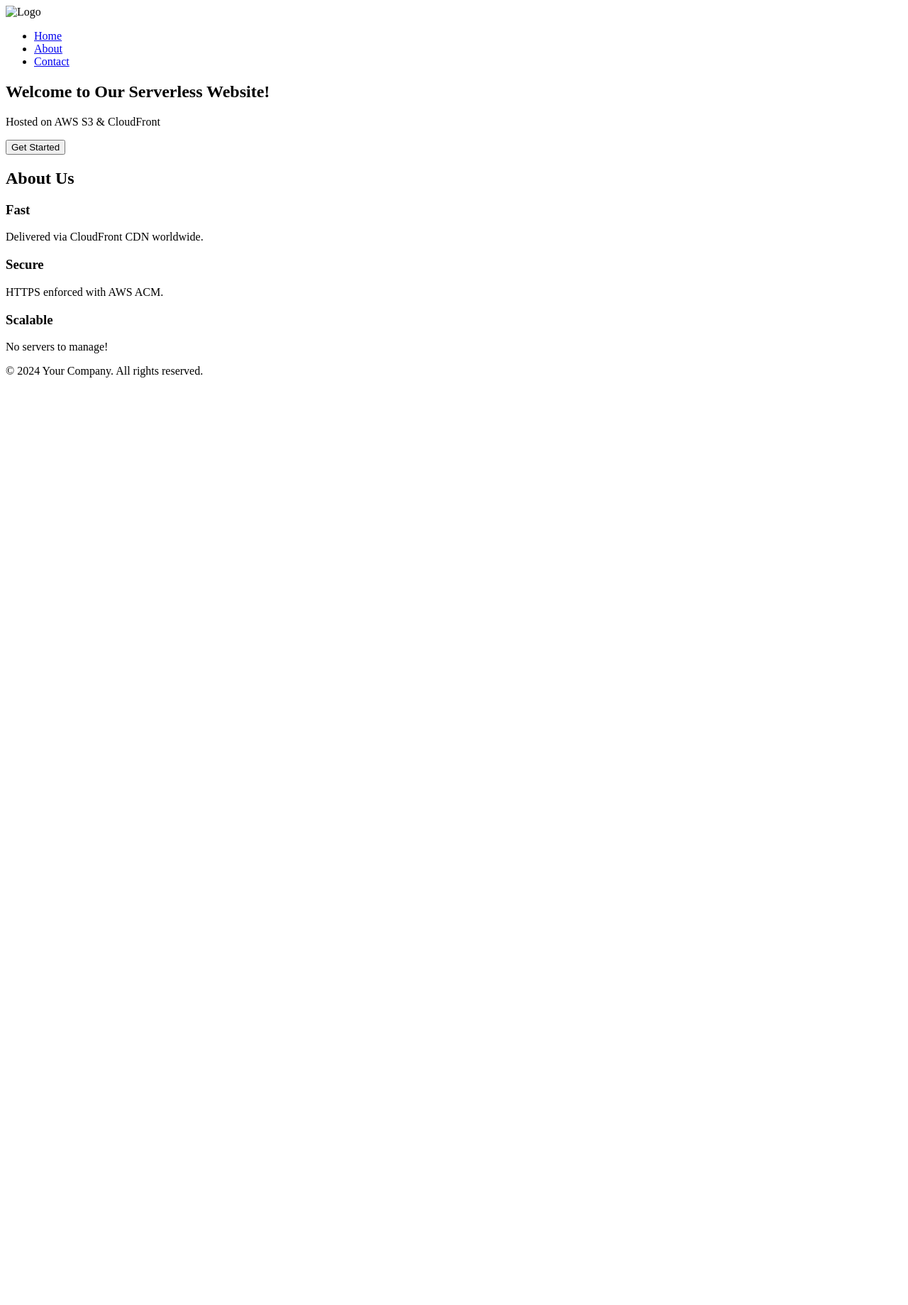
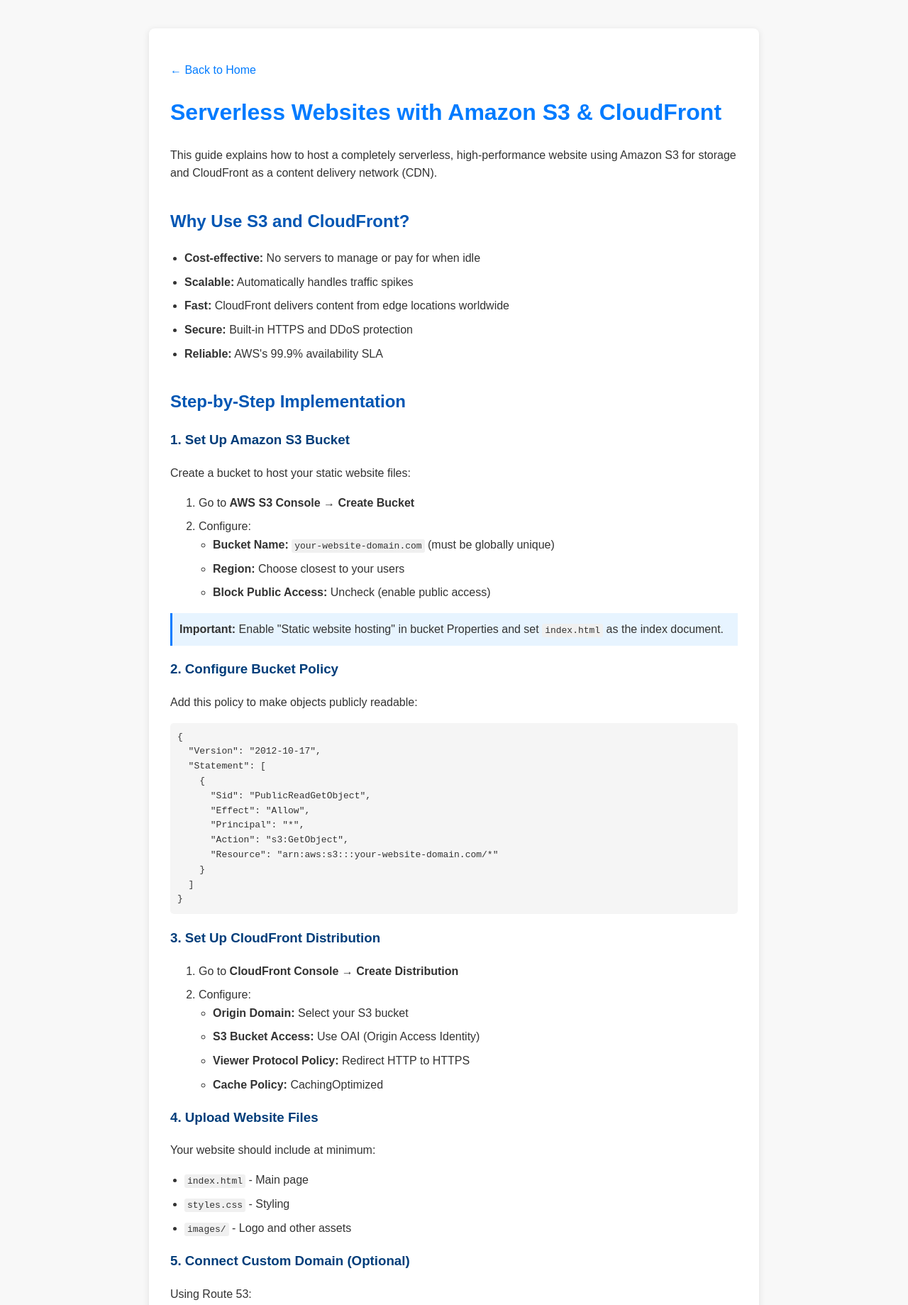
Before and after one commit to vishbinn/articles, a plain HTML site: page articles/aws/static-website.html in a window 1280 px wide. Shown: the top 1839 px of the page at 71% size. Before the commit the page ends 800 px from the top, so only its background shows below. Drawn offline with Linux system fonts and the light colour scheme.

Commit message:
Update static-website.html

```diff
--- a/articles/aws/static-website.html
+++ b/articles/aws/static-website.html
@@ -3,52 +3,134 @@
 <head>
     <meta charset="UTF-8">
     <meta name="viewport" content="width=device-width, initial-scale=1.0">
-    <title>Serverless Website</title>
-    <link rel="stylesheet" href="styles.css">
-    <link rel="icon" href="images/logo.png">
+    <title>Serverless Websites with S3 & CloudFront</title>
+    <link rel="stylesheet" href="../../style.css">
+    <style>
+        body { font-family: Arial, sans-serif; line-height: 1.6; color: #333; margin: 0; padding: 20px; background-color: #f8f8f8; }
+        .article-content { max-width: 800px; margin: 20px auto; background-color: #fff; padding: 30px; border-radius: 8px; box-shadow: 0 2px 10px rgba(0,0,0,0.1); }
+        h1 { color: #007bff; }
+        h2 { color: #0056b3; margin-top: 1.5em; }
+        h3 { color: #003d7a; }
+        p { margin-bottom: 1em; }
+        a { color: #007bff; text-decoration: none; }
+        a:hover { text-decoration: underline; }
+        ul { padding-left: 20px; }
+        li { margin-bottom: 0.5em; }
+        code { background: #f0f0f0; padding: 2px 4px; border-radius: 3px; font-family: monospace; }
+        pre { background: #f5f5f5; padding: 10px; border-radius: 5px; overflow-x: auto; }
+        .note { background: #e7f4ff; padding: 10px; border-left: 3px solid #007bff; margin: 15px 0; }
+    </style>
 </head>
 <body>
-    <header>
-        <div class="logo-container">
-            <img src="images/logo.png" alt="Logo" class="logo">
+    <div class="article-content">
+        <p><a href="../../index.html">&larr; Back to Home</a></p>
+        <h1>Serverless Websites with Amazon S3 & CloudFront</h1>
+        <p>This guide explains how to host a completely serverless, high-performance website using Amazon S3 for storage and CloudFront as a content delivery network (CDN).</p>
+
+        <h2>Why Use S3 and CloudFront?</h2>
+        <ul>
+            <li><strong>Cost-effective:</strong> No servers to manage or pay for when idle</li>
+            <li><strong>Scalable:</strong> Automatically handles traffic spikes</li>
+            <li><strong>Fast:</strong> CloudFront delivers content from edge locations worldwide</li>
+            <li><strong>Secure:</strong> Built-in HTTPS and DDoS protection</li>
+            <li><strong>Reliable:</strong> AWS's 99.9% availability SLA</li>
+        </ul>
+
+        <h2>Step-by-Step Implementation</h2>
+
+        <h3>1. Set Up Amazon S3 Bucket</h3>
+        <p>Create a bucket to host your static website files:</p>
+        <ol>
+            <li>Go to <strong>AWS S3 Console</strong> → <strong>Create Bucket</strong></li>
+            <li>Configure:
+                <ul>
+                    <li><strong>Bucket Name:</strong> <code>your-website-domain.com</code> (must be globally unique)</li>
+                    <li><strong>Region:</strong> Choose closest to your users</li>
+                    <li><strong>Block Public Access:</strong> Uncheck (enable public access)</li>
+                </ul>
+            </li>
+        </ol>
+
+        <div class="note">
+            <strong>Important:</strong> Enable "Static website hosting" in bucket Properties and set <code>index.html</code> as the index document.
         </div>
-        <nav>
-            <ul>
-                <li><a href="#home">Home</a></li>
-                <li><a href="#about">About</a></li>
-                <li><a href="#contact">Contact</a></li>
-            </ul>
-        </nav>
-    </header>
 
-    <section class="hero" id="home">
-        <h1 class="fade-in">Welcome to Our Serverless Website!</h1>
-        <p class="slide-up">Hosted on AWS S3 & CloudFront</p>
-        <button class="cta-button pulse">Get Started</button>
-    </section>
+        <h3>2. Configure Bucket Policy</h3>
+        <p>Add this policy to make objects publicly readable:</p>
+        <pre>
+{
+  "Version": "2012-10-17",
+  "Statement": [
+    {
+      "Sid": "PublicReadGetObject",
+      "Effect": "Allow",
+      "Principal": "*",
+      "Action": "s3:GetObject",
+      "Resource": "arn:aws:s3:::your-website-domain.com/*"
+    }
+  ]
+}</pre>
 
-    <section class="about" id="about">
-        <h2>About Us</h2>
-        <div class="card-container">
-            <div class="card rotate">
-                <h3>Fast</h3>
-                <p>Delivered via CloudFront CDN worldwide.</p>
-            </div>
-            <div class="card rotate">
-                <h3>Secure</h3>
-                <p>HTTPS enforced with AWS ACM.</p>
-            </div>
-            <div class="card rotate">
-                <h3>Scalable</h3>
-                <p>No servers to manage!</p>
-            </div>
-        </div>
-    </section>
+        <h3>3. Set Up CloudFront Distribution</h3>
+        <ol>
+            <li>Go to <strong>CloudFront Console</strong> → <strong>Create Distribution</strong></li>
+            <li>Configure:
+                <ul>
+                    <li><strong>Origin Domain:</strong> Select your S3 bucket</li>
+                    <li><strong>S3 Bucket Access:</strong> Use OAI (Origin Access Identity)</li>
+                    <li><strong>Viewer Protocol Policy:</strong> Redirect HTTP to HTTPS</li>
+                    <li><strong>Cache Policy:</strong> CachingOptimized</li>
+                </ul>
+            </li>
+        </ol>
 
-    <footer id="contact">
-        <p>&copy; 2024 Your Company. All rights reserved.</p>
-    </footer>
+        <h3>4. Upload Website Files</h3>
+        <p>Your website should include at minimum:</p>
+        <ul>
+            <li><code>index.html</code> - Main page</li>
+            <li><code>styles.css</code> - Styling</li>
+            <li><code>images/</code> - Logo and other assets</li>
+        </ul>
 
-    <script src="script.js"></script>
+        <h3>5. Connect Custom Domain (Optional)</h3>
+        <p>Using Route 53:</p>
+        <ol>
+            <li>Create a hosted zone for your domain</li>
+            <li>Add an A record pointing to your CloudFront distribution</li>
+            <li>Request an SSL certificate in ACM and assign to CloudFront</li>
+        </ol>
+
+        <h2>Sample Website Code</h2>
+
+        <h3>index.html</h3>
+        <pre>
+&lt;!DOCTYPE html&gt;
+&lt;html lang="en"&gt;
+&lt;head&gt;
+    &lt;meta charset="UTF-8"&gt;
+    &lt;title&gt;My Serverless Site&lt;/title&gt;
+    &lt;link rel="stylesheet" href="styles.css"&gt;
+&lt;/head&gt;
+&lt;body&gt;
+    &lt;header&gt;
+        &lt;img src="images/logo.png" alt="Logo"&gt;
+    &lt;/header&gt;
+    &lt;main&gt;
+        &lt;h1&gt;Welcome to My Serverless Website&lt;/h1&gt;
+    &lt;/main&gt;
+    &lt;script src="script.js"&gt;&lt;/script&gt;
+&lt;/body&gt;
+&lt;/html&gt;</pre>
+
+        <h2>Best Practices</h2>
+        <ul>
+            <li>Use <strong>versioning</strong> on your S3 bucket for backup</li>
+            <li>Implement <strong>cache invalidation</strong> in CloudFront when updating files</li>
+            <li>Set up <strong>monitoring</strong> with CloudWatch</li>
+            <li>Consider <strong>WAF</strong> for additional security</li>
+        </ul>
+
+        <p><em>Published: July 28, 2025</em></p>
+    </div>
 </body>
 </html>
```
